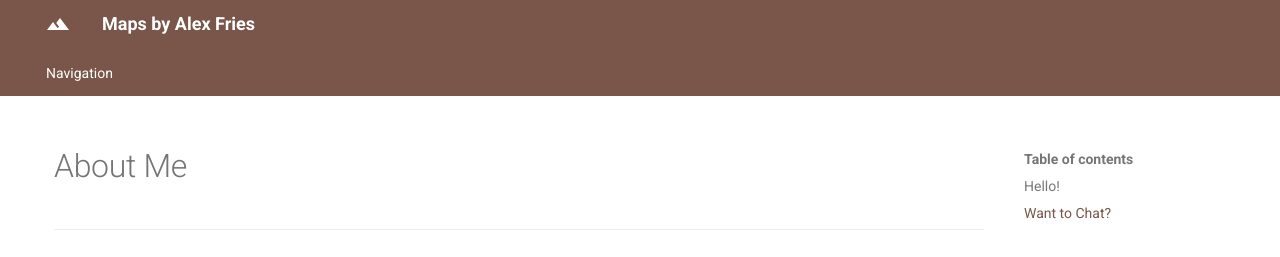
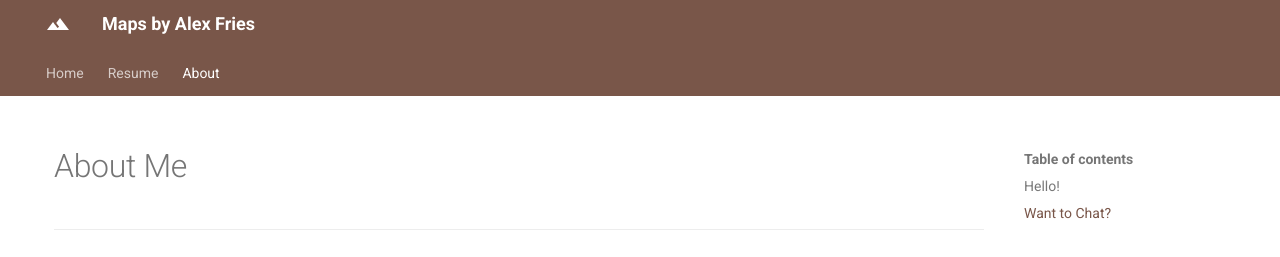
Before and after one commit to acfries/acfries.github.io, an MkDocs documentation site: the page built from docs/about/index.md, in a window 1280 px wide. Shown: the top 257 px of the page. Built offline with MkDocs 1.6.1 and Material for MkDocs 9.7.7, drawn with Linux system fonts in a browser that asks for light colours; some of the changed lines change nothing that is shown.

Commit message:
Reverting to previous navigation configuration

```diff
--- a/mkdocs.yml
+++ b/mkdocs.yml
@@ -8,9 +8,10 @@ markdown_extensions:
   - admonition
 
 nav:
-  - Navigation:
-    - Home: index.md
+  - Home: index.md
+  - Resume:
     - Resume: resume/index.md
+  - About:
     - About: about/index.md
 
 remote_branch: master
```
